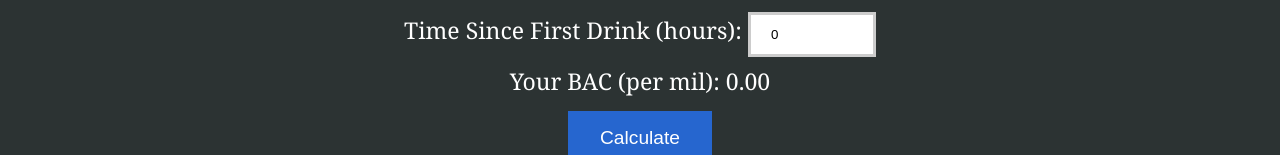
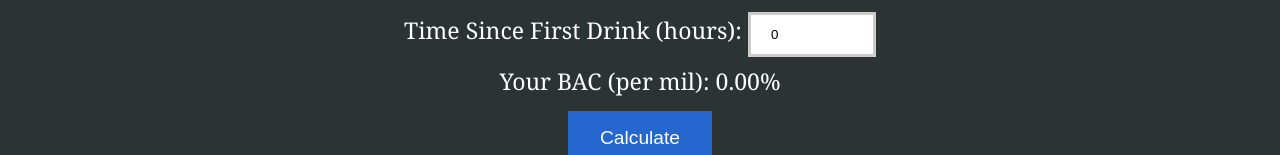
Before and after one commit to JussiKujala/Alcometer, a React (Create React App) app: page / in a window 1280 px wide. Shown: the part 408-563 px from the top of the page. Built offline with nearby package versions, Linux system fonts and the light colour scheme.

Commit message:
% mark added in result

```diff
--- a/src/App.js
+++ b/src/App.js
@@ -52,7 +52,7 @@ function App() {
       </div>
       <div id="bacresult">
         <label>Your BAC (per mil): </label>
-        <output>{result.toFixed(2)}</output>
+        <output>{result.toFixed(2)}%</output>
       </div>
       <button>Calculate</button>
     </form>
```
